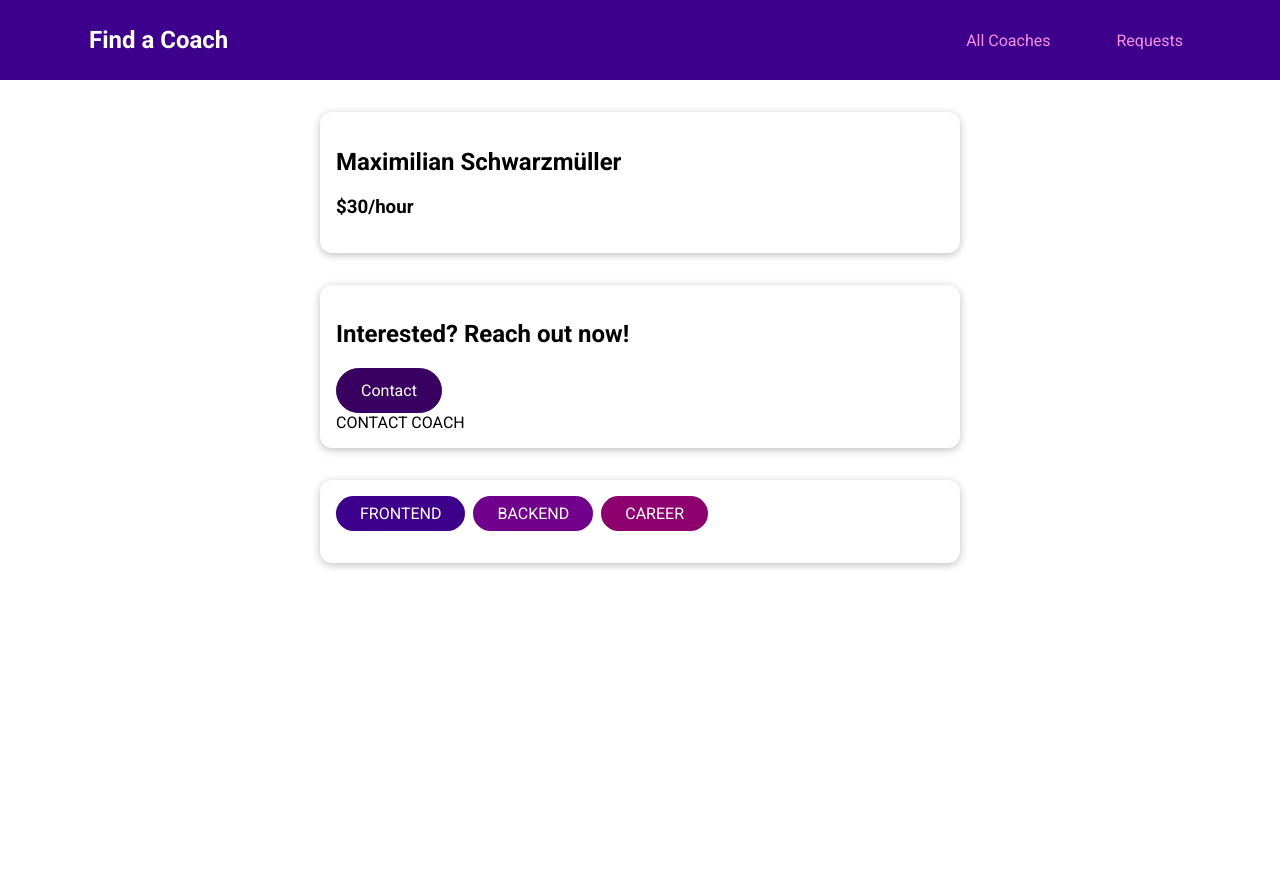
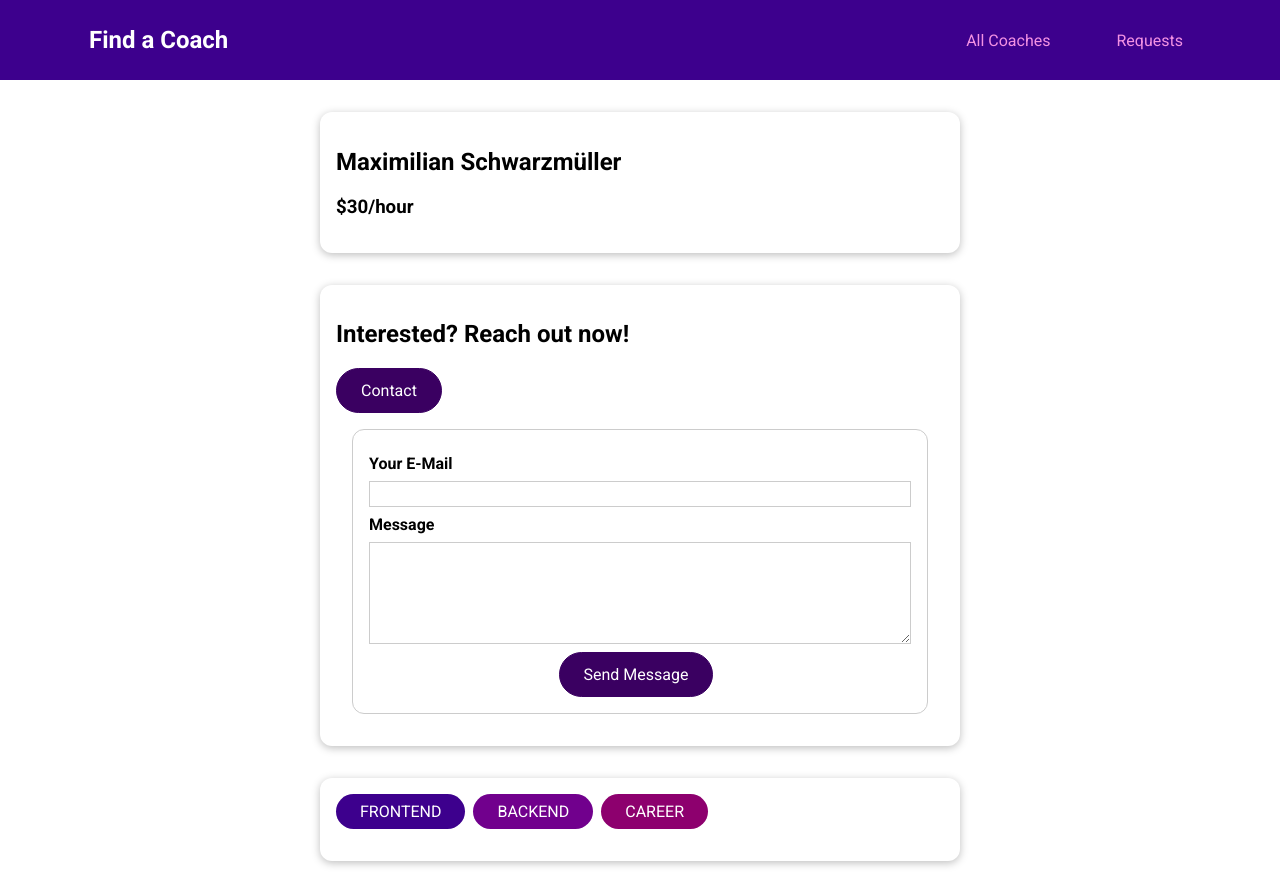
Before and after one commit to Xobaib/coach-finder-compositionAPI, a Vue app: page /coaches/c1/contact in a window 1280 px wide. Before the commit the page ends 800 px from the top, so only its background shows below. Built offline with nearby package versions, Linux system fonts and the light colour scheme.

Commit message:
17 Working on the Contact Form

```diff
--- a/src/pages/requests/ContactCoach.vue
+++ b/src/pages/requests/ContactCoach.vue
@@ -1 +1,83 @@
-<template>CONTACT COACH</template>
+<script setup>
+import { ref } from 'vue';
+
+const email = ref('');
+const message = ref('');
+const formIsVaild = ref(true);
+
+function submitForm() {
+  formIsVaild.value = true;
+
+  if (
+    email.value === '' ||
+    !email.value.includes('@') ||
+    message.value === ''
+  ) {
+    formIsVaild.value = false;
+    return;
+  }
+}
+</script>
+
+<template>
+  <form @submit.prevent="submitForm">
+    <div class="form-control">
+      <label for="email">Your E-Mail</label>
+      <input type="email" id="email" v-model.trim="email" />
+    </div>
+    <div class="form-control">
+      <label for="message">Message</label>
+      <textarea rows="5" id="message" v-model.trim="message"></textarea>
+    </div>
+    <h3 class="errors" v-if="!formIsVaild">
+      Please enter a valid email and non empty message.
+    </h3>
+    <div class="actions">
+      <BaseButton>Send Message</BaseButton>
+    </div>
+  </form>
+</template>
+
+<style scoped>
+form {
+  margin: 1rem;
+  border: 1px solid #ccc;
+  border-radius: 12px;
+  padding: 1rem;
+}
+
+.form-control {
+  margin: 0.5rem 0;
+}
+
+label {
+  font-weight: bold;
+  margin-bottom: 0.5rem;
+  display: block;
+}
+
+input,
+textarea {
+  display: block;
+  width: 100%;
+  font: inherit;
+  border: 1px solid #ccc;
+  padding: 0.15rem;
+}
+
+input:focus,
+textarea:focus {
+  border-color: #3d008d;
+  background-color: #faf6ff;
+  outline: none;
+}
+
+.errors {
+  font-weight: bold;
+  color: red;
+}
+
+.actions {
+  text-align: center;
+}
+</style>
```
